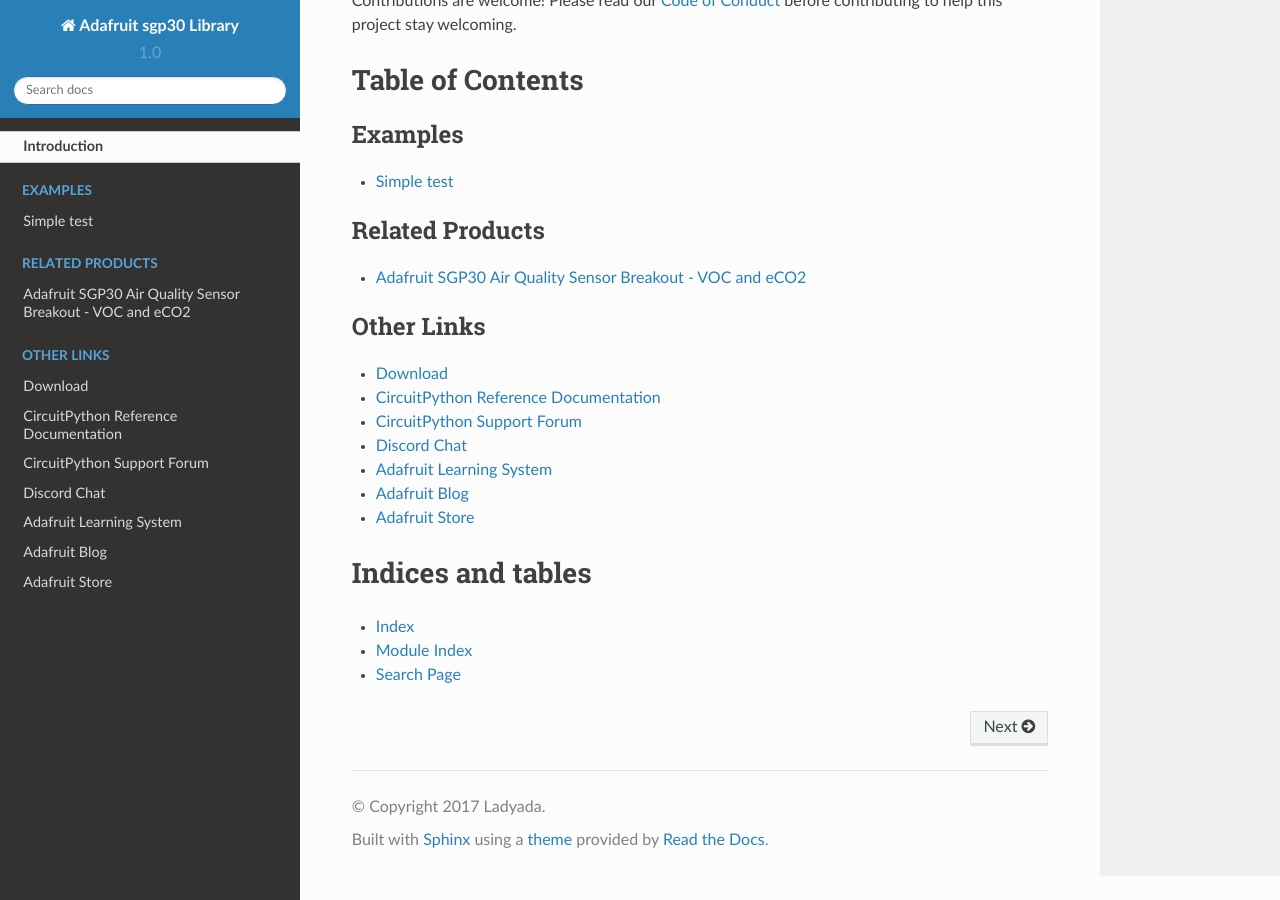
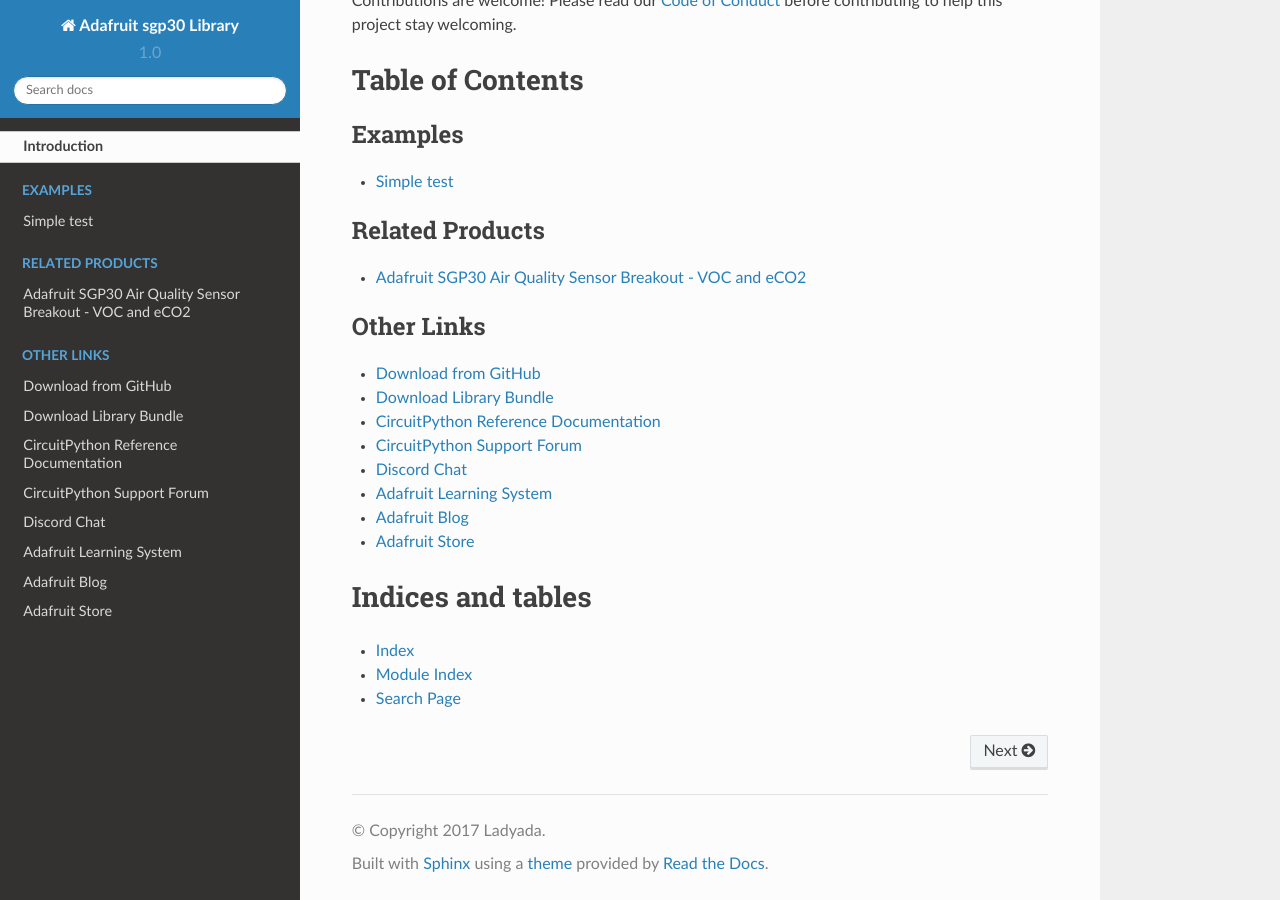
Before and after one commit to adafruit/Adafruit_CircuitPython_SGP30, a Sphinx documentation site: the page built from docs/index.rst, in a window 1280 px wide and 900 px high, scrolled down 1907 px. Built offline with Sphinx 7.4.7 and the Read the Docs theme 2.0.0, drawn with Linux system fonts in a browser that asks for light colours.

Commit message:
Added cp.org link to index.rst

```diff
--- a/docs/index.rst
+++ b/docs/index.rst
@@ -31,7 +31,8 @@
 .. toctree::
     :caption: Other Links
 
-    Download <https://github.com/adafruit/Adafruit_CircuitPython_SGP30/releases/latest>
+    Download from GitHub <https://github.com/adafruit/Adafruit_CircuitPython_SGP30/releases/latest>
+    Download Library Bundle <https://circuitpython.org/libraries>
     CircuitPython Reference Documentation <https://docs.circuitpython.org>
     CircuitPython Support Forum <https://forums.adafruit.com/viewforum.php?f=60>
     Discord Chat <https://adafru.it/discord>
```
